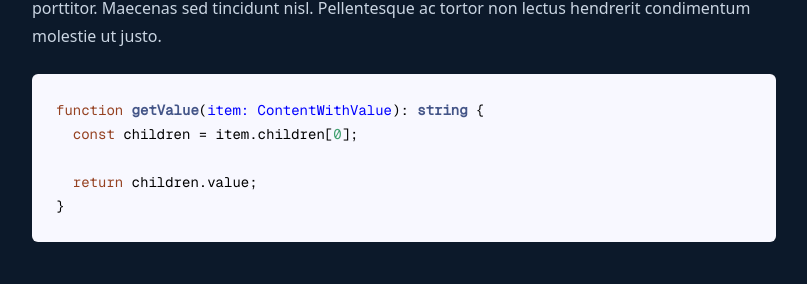
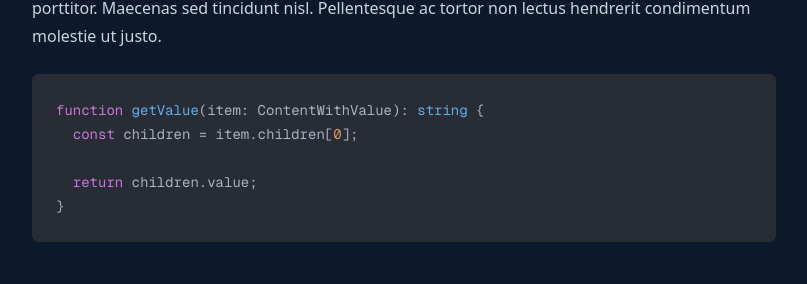
Before and after one commit to mateuscqueiros/portfolio-v2, a React (Vite) app: page /blog/no-effects in a window 1280 px wide. Shown: the part 1414-1698 px from the top of the page, without its empty margins (236-1043 px from the left). Built offline with nearby package versions, Linux system fonts and the light colour scheme.

Commit message:
markdown code test #3

```diff
--- a/src/features/blog/components/article-content.tsx
+++ b/src/features/blog/components/article-content.tsx
@@ -1,6 +1,6 @@
 import Markdown from "react-markdown";
 import SyntaxHighlighter from "react-syntax-highlighter";
-import { docco } from "react-syntax-highlighter/dist/esm/styles/hljs";
+import { atomOneDark } from "react-syntax-highlighter/dist/esm/styles/hljs";
 
 export type BlogArticleType = { content: string };
 
@@ -27,7 +27,7 @@ export function BlogArticleContent({ content }: BlogArticleType) {
                 PreTag="div"
                 children={String(children).replace(/\n$/, "")}
                 language="javascript"
-                style={docco}
+                style={atomOneDark}
                 className="not-prose !p-6"
               />
             ) : (
```
